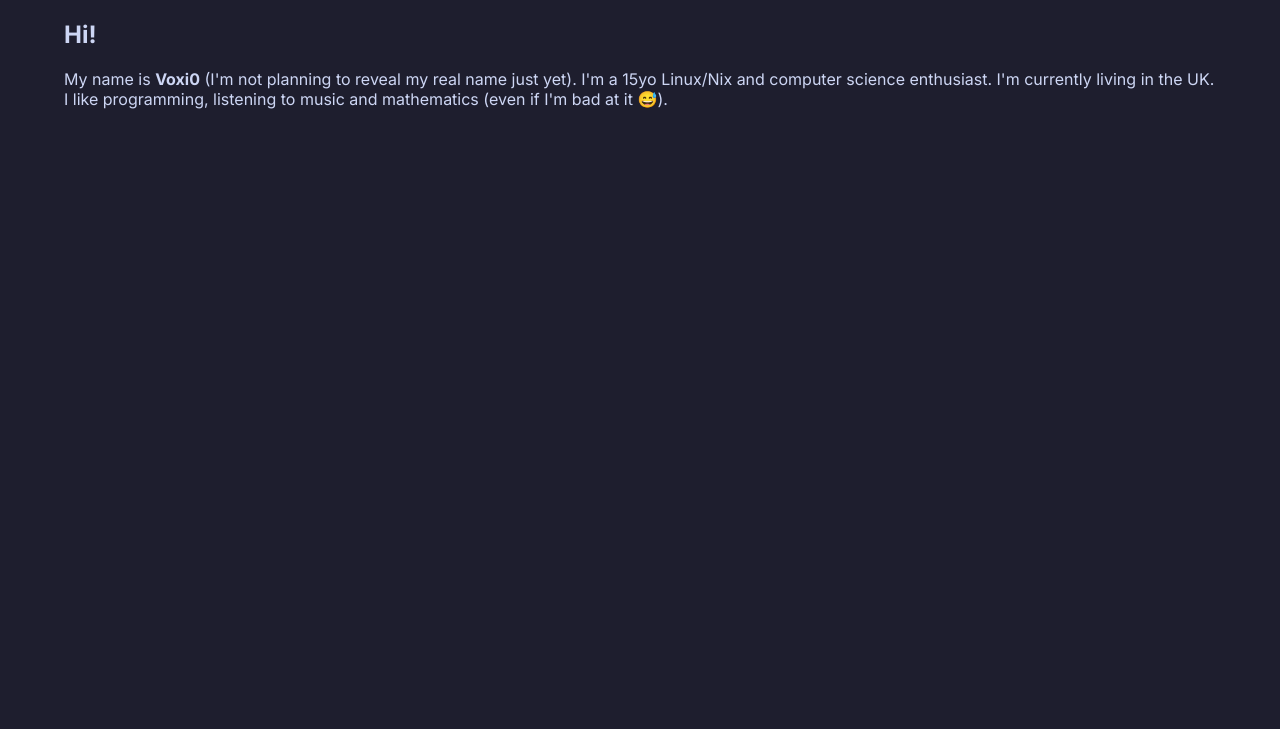
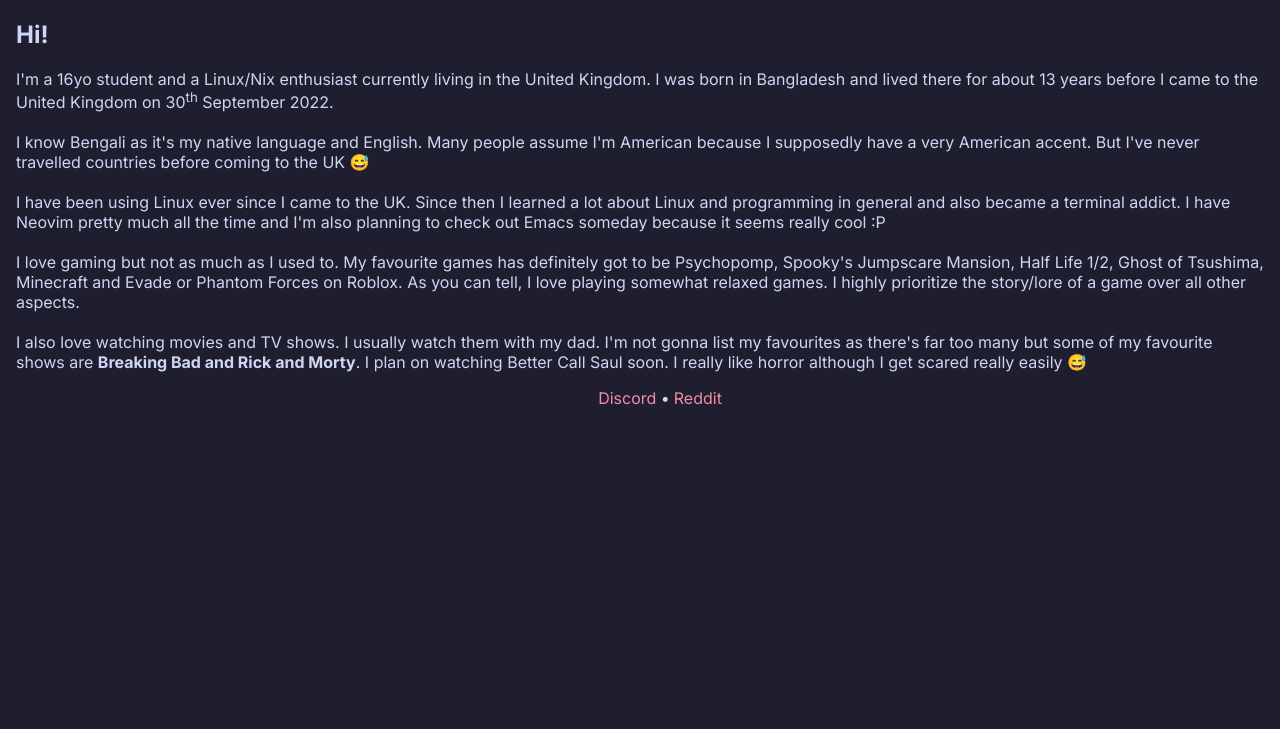
Before and after one commit to Voxi0/Voxi0.github.io, an Astro site: page / in a window 1280 px wide. Shown: the part 71-800 px from the top of the page. Built offline with nearby package versions, Linux system fonts and the light colour scheme; Astro itself is replaced by a stand-in of ours.

Commit message:
Rework
Finally completed the homepage. Wrote a nice about me introducing myself
and stuff along with providing links to my Discord and Reddit accounts
so I can be contacted. Also updated my profile picture and all the
packages.

```diff
--- a/src/layouts/default.astro
+++ b/src/layouts/default.astro
@@ -6,7 +6,7 @@
 import "../styles/index.scss"
 
 // Parameters - Variables that can be passed to this layout
-const { title, icon } = Astro.props;
+const { title } = Astro.props;
 ---
 <html lang="en">
     <head>
@@ -16,7 +16,7 @@
         <meta name="viewport" content="width=device-width, initial-scale=1"/>
 
         <!-- Set favicon and website title -->
-        <link rel="icon" type="image/x-icon" href={icon}/>
+        <link rel="icon" type="image/x-icon" href="/pfp.jpg"/>
         <title>{title}</title>
     </head>
     <body>
--- a/src/pages/blog.astro
+++ b/src/pages/blog.astro
@@ -2,7 +2,7 @@
 // Layouts
 import DefaultLayout from "../layouts/default.astro";
 ---
-<DefaultLayout title="Blog" icon="/icon.svg">
+<DefaultLayout title="Blog">
     <main>
         <div class="intro">
             <h2>Blog</h2>
--- a/src/pages/index.astro
+++ b/src/pages/index.astro
@@ -5,20 +5,50 @@
 // Variables
 const identity = {
 	name: "Voxi0",
-	age: "15",
-	country: "the UK",
-	hobbies: ["programming", "listening to music", "mathematics (even if I'm bad at it 😅)"]
+	age: `${new Date().getFullYear() - 2009}`,
 };
 ---
-<DefaultLayout title="Voxi0" icon="/icon.svg">
-	<main>
-		<div class="intro">
+<DefaultLayout title="Voxi0">
+  <main>
+    <!-- About me -->
+    <div class="intro">
 			<h2>Hi!</h2>
 			<p>
-				My name is <strong>{identity.name}</strong> (I'm not planning to reveal my real name just yet).
-				I'm a {identity.age}yo Linux/Nix and computer science enthusiast.
-				I'm currently living in {identity.country}. I like {identity.hobbies.join(", ").replace(/, ([^,]*)$/, " and $1")}.
-			</p>
-		</div>
+        I'm a {identity.age}yo student and a Linux/Nix enthusiast currently living in the United Kingdom. I was born in Bangladesh and
+        lived there for about 13 years before I came to the United Kingdom on 30<sup>th</sup> September 2022.
+
+        <br><br>
+        I know Bengali as it's my native language and English. Many people assume I'm American because I supposedly have a very
+        American accent. But I've never travelled countries before coming to the UK 😅
+
+        <br><br>
+        I have been using Linux ever since I came to the UK. Since then I learned a lot about Linux and programming in general and also
+        became a terminal addict. I have Neovim pretty much all the time and I'm also planning to check out Emacs someday
+        because it seems really cool :P
+
+        <br><br>
+        I love gaming but not as much as I used  to. My favourite games has definitely got to be Psychopomp, Spooky's Jumpscare Mansion,
+        Half Life 1/2, Ghost of Tsushima, Minecraft and Evade or Phantom Forces on Roblox. As you can tell, I love playing somewhat relaxed
+        games. I highly prioritize the story/lore of a game over all other aspects.
+
+        <br><br>
+        I also love watching movies and TV shows. I usually watch them with my dad. I'm not gonna list my favourites as there's far
+        too many but some of my favourite shows are <strong>Breaking Bad and Rick and Morty</strong>. I plan on watching Better Call
+        Saul soon. I really like horror although I get scared really easily 😅
+      </p>
+    </div>
+
+    <!-- Contact information - Links to my social media accounts -->
+    <div class="contact">
+      <!-- List linking to my social media accounts -->
+      <ul>
+        <li>
+          <a href="https://www.discord.com/users/1016332310741799054">Discord</a>
+        </li>
+        <li>
+          <a href="https://www.reddit.com/user/derpJava/">Reddit</a>
+        </li>
+      </ul>
+    </div>
 	</main>
 </DefaultLayout>
--- a/src/styles/main.scss
+++ b/src/styles/main.scss
@@ -4,17 +4,35 @@
 // Globals e.g. color palette
 @use "./global.scss";
 
+// Main body
 main {
-    // Flexbox
+  // Padding (for better readability) and margin (to center the div within the parent container)
+  padding: 1rem;
+  margin: 0 auto;
+
+  // Anchor tags
+  a {
+    text-decoration: none;
+    color: map.get(global.$colorPalette, red);
+    &:visited {color: transparent;}
+  }
+}
+
+// Contact information
+.contact {
+  ul {
+    // Flexbox - Center the links
     display: flex;
-    flex-direction: row;
+    gap: 4px;
     align-items: center;
-    justify-content: center;
+    justify-content:center;
 
-    // Maximum width for the content
-    max-width: 90%;
-
-    // Padding (for better readability) and margin (to center the div within the parent container)
-    padding: 1rem;
-    margin: 0 auto;
+    // List
+    list-style: none;
+    li {
+      // Add a dot after each item but remove the dot after the last item
+      &::after {content: "•";}
+      &:last-child::after {content: "";}
+    }
+  }
 }
```
Also changed, not shown: package.json (+4 -4 lines), public/pfp.jpg, 2 other files.
